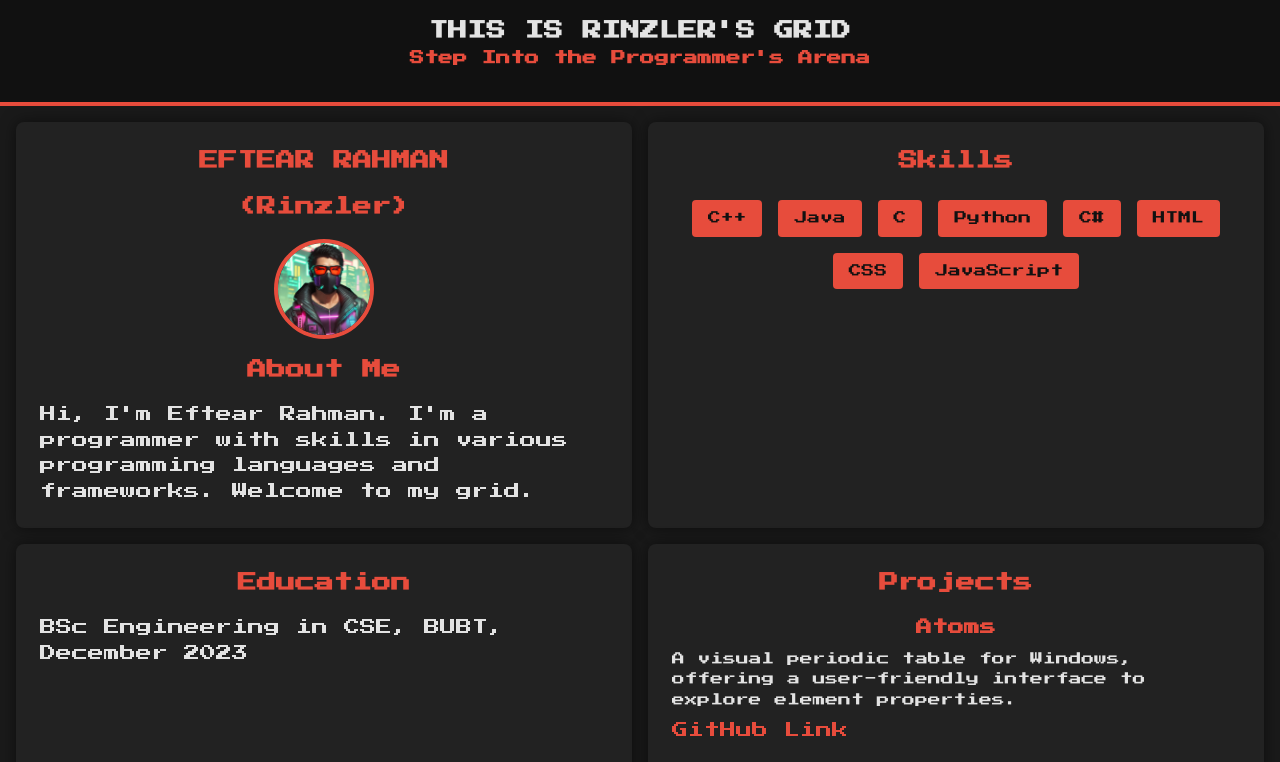
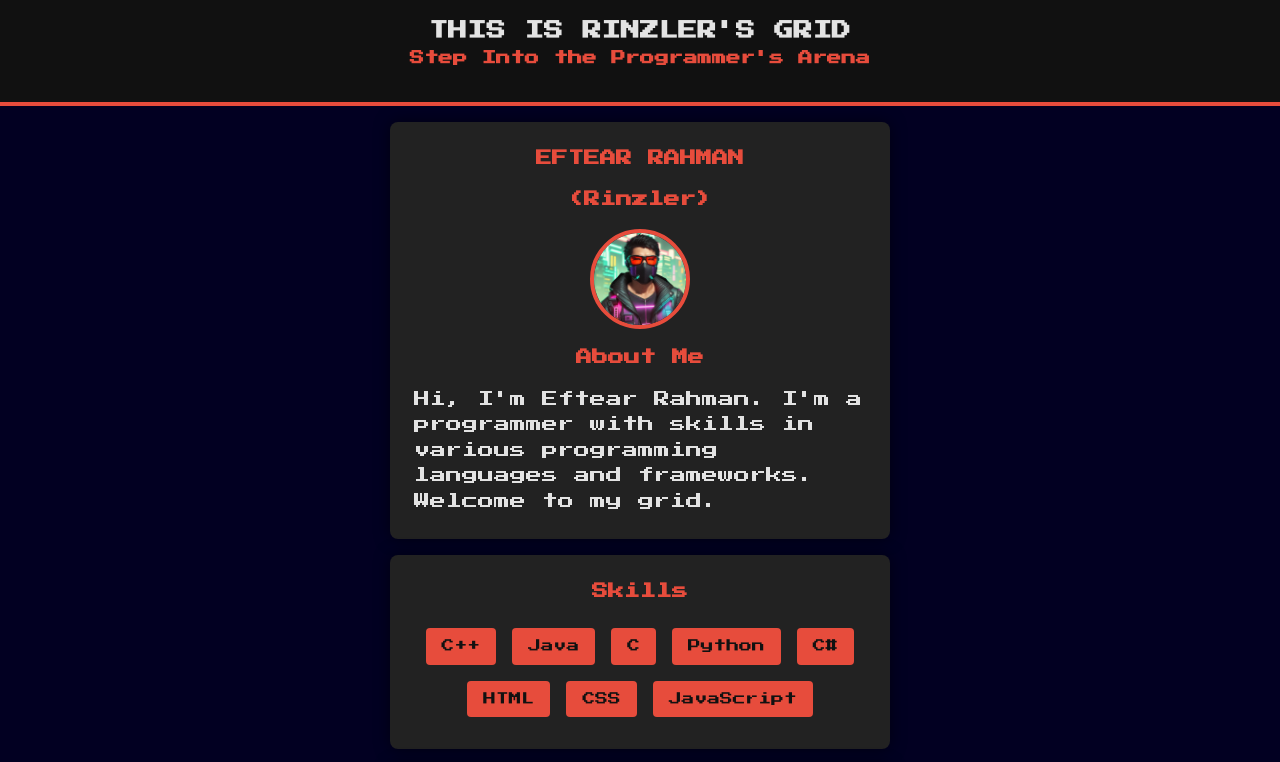
Before and after one commit to eftrahman/eftrahman.github.io, a plain HTML site: page index.html in a window 1280 px wide. Shown: the top 762 px of the page. Drawn offline with Linux system fonts and the light colour scheme.

Commit message:
Update styles.css

```diff
--- a/css/styles.css
+++ b/css/styles.css
@@ -8,7 +8,7 @@
 }
 
 body {
-    background-color: #1a1a1a;
+    background-color: #020022;
     color: #e3e3e3;
     line-height: 1.6;
     overflow-x: hidden;
@@ -33,30 +33,15 @@ header h3 {
     font-size: 0.9rem;
 }
 
-.container {
-    display: grid;
-    grid-template-columns: 1fr;
-    gap: 1rem;
-    padding: 1rem;
-}
-
-@media (min-width: 768px) {
-    .container {
-        grid-template-columns: repeat(2, 1fr);
-    }
-}
-
-.card {
+section {
     padding: 1.5rem;
+    margin: 1rem auto;
     background-color: #222;
     border-radius: 8px;
     box-shadow: 0 0 15px rgba(0, 0, 0, 0.5);
+    max-width: 500px;
     animation: zoomInCard 1s ease-in-out;
     transition: transform 0.3s ease-in-out;
-}
-
-.card:hover {
-    transform: scale(1.2);
 }
 
 .profile-img {
@@ -73,7 +58,7 @@ header h3 {
 h2, h3 {
     margin-bottom: 1rem;
     text-align: center;
-    font-size: 1.2rem;
+    font-size: 1rem;
     color: #e74c3c;
     animation: fadeIn 1.5s ease-in-out;
 }
```
